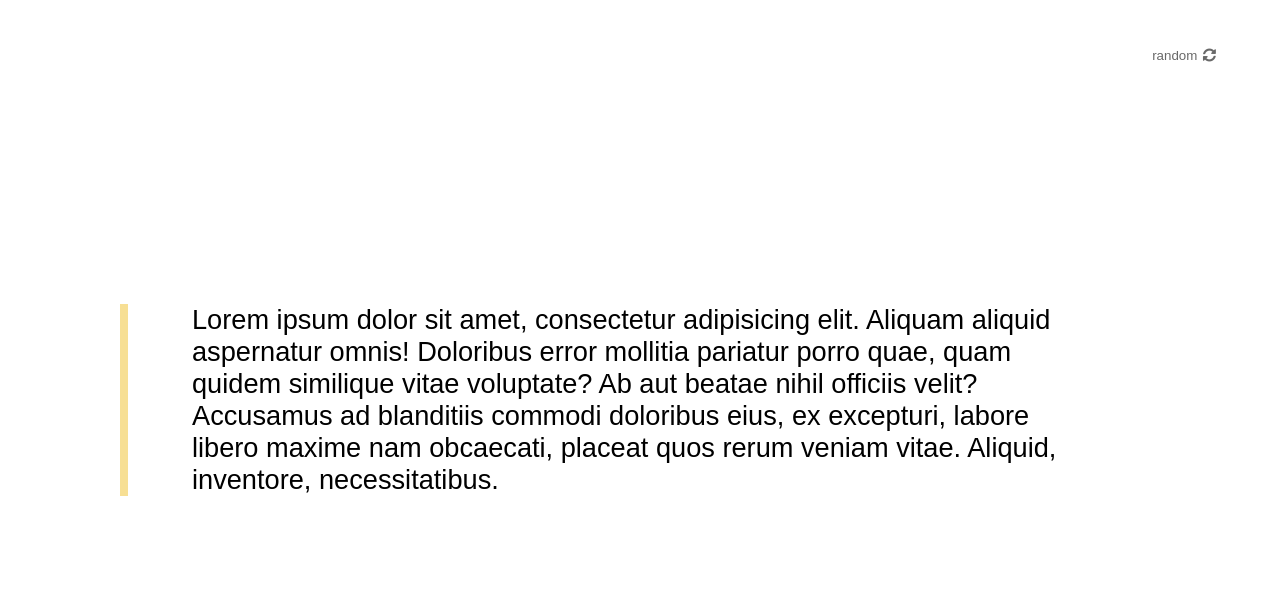
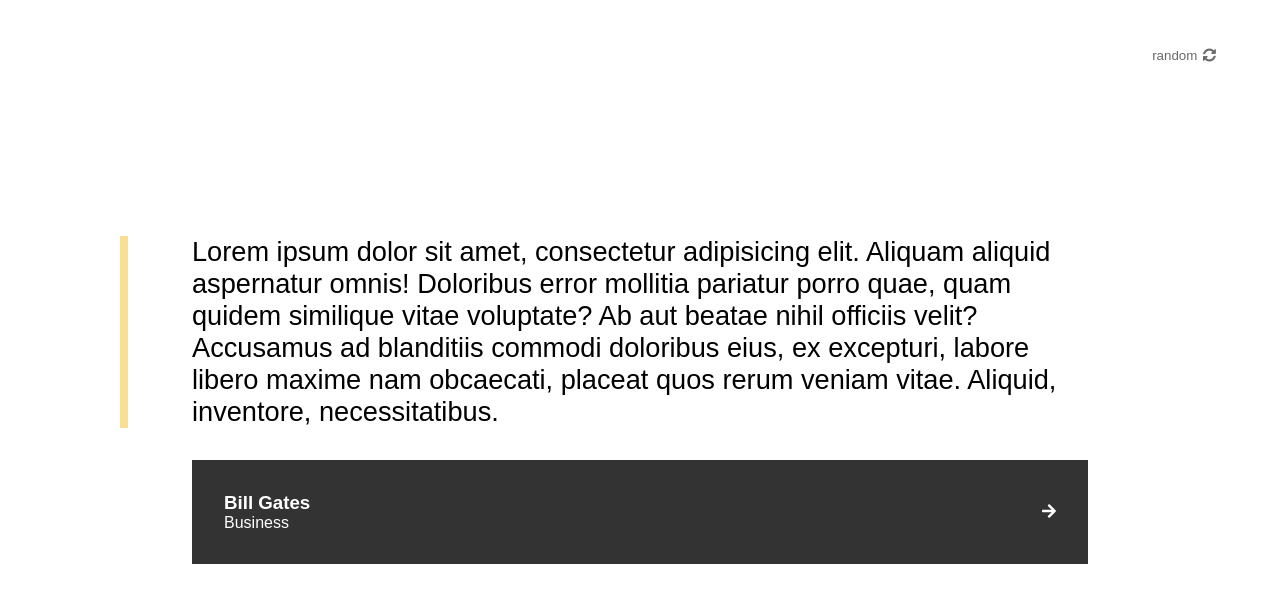
Before and after one commit to AkhilRobert/quotes-app, a React (Create React App) app: page / in a window 1280 px wide. Shown: the top 602 px of the page. Built offline with nearby package versions, Linux system fonts and the light colour scheme.

Commit message:
Added Author button Component

```diff
--- /dev/null
+++ b/src/components/AuthorButton.js
@@ -0,0 +1,20 @@
+import styles from "../styles/author_button.module.css";
+import { Link } from "react-router-dom";
+
+function AuthorButton(props) {
+    return (
+        <Link to={"/" + props.author} className={styles.authorButton}>
+            <div className={styles.authorButton__wrapper}>
+                <div>
+                    <h3>{props.author}</h3>
+                    <p>{props.category}</p>
+                </div>
+                <div className={styles.authorButton__rightSide}>
+                    <i className="fas fa-arrow-right" />
+                </div>
+            </div>
+        </Link>
+    );
+}
+
+export default AuthorButton;
--- a/src/components/QuoteScreen.js
+++ b/src/components/QuoteScreen.js
@@ -1,3 +1,4 @@
+import AuthorButton from "./AuthorButton";
 import styles from "../styles/quote_screen.module.css";
 
 function QuoteScreen(props) {
@@ -7,6 +8,7 @@ function QuoteScreen(props) {
                 <div className={styles.quote__line} />
                 <h1 className={styles.quote__text}>{props.text}</h1>
             </div>
+            <AuthorButton author={"Bill Gates"} category={"Business"} />
         </div>
     );
 }
--- /dev/null
+++ b/src/styles/author_button.module.css
@@ -0,0 +1,26 @@
+.authorButton {
+    width: 70%;
+    margin-top: 2rem;
+    padding: 2rem;
+    background-color: var(--button-color);
+    color: white;
+    cursor: pointer;
+}
+
+.authorButton__wrapper {
+    display: flex;
+    justify-content: space-between;
+    align-items: center;
+}
+
+.authorButton__rightSide {
+    transition: 0.4s ease;
+}
+
+.authorButton__wrapper:hover .authorButton__rightSide {
+    transform: translateX(0.7rem);
+}
+
+a {
+    text-decoration: none;
+}
--- a/src/styles/index.css
+++ b/src/styles/index.css
@@ -1,5 +1,6 @@
 :root {
-  --line-color: #F7DF94
+  --line-color: #F7DF94;
+  --button-color: #333333;
 }
 
 
--- a/src/styles/quote_screen.module.css
+++ b/src/styles/quote_screen.module.css
@@ -4,6 +4,7 @@
     align-items: center;
     min-width: 100vw;
     min-height: 100vh;
+    flex-direction: column;
 }
 
 .quote__wrapper {
```
